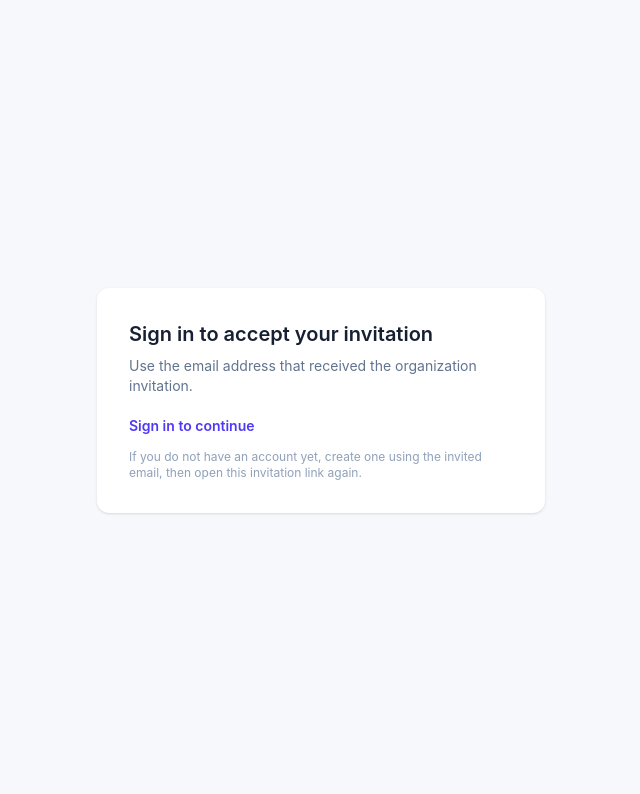
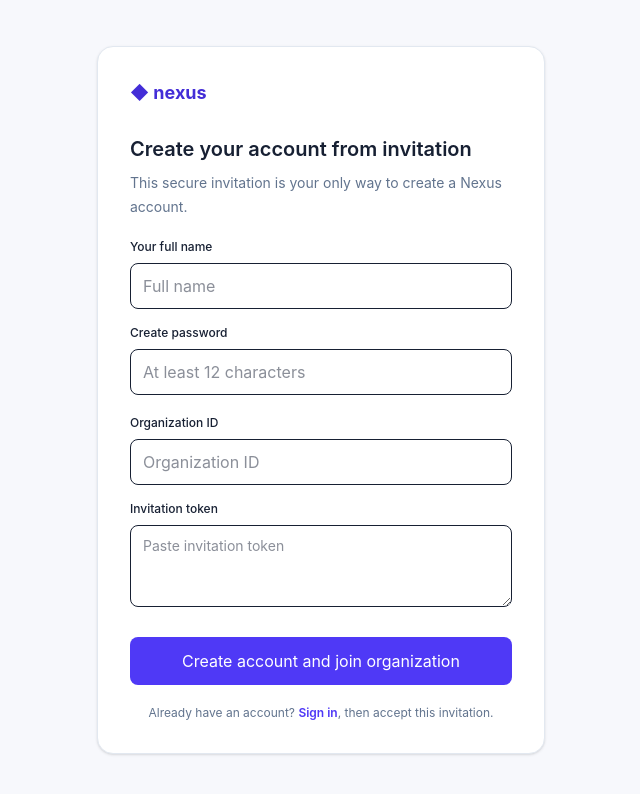
Before and after one commit to maheshdaripelli/nexus, a React (Vite) app in the folder frontend/: page /accept-invitation in a window 1280 px wide. Shown: the top 794 px of the page, without its empty margins (319-959 px from the left). Built offline with nearby package versions, Linux system fonts and the light colour scheme; no server answers.

Commit message:
feat(auth): support invitation-only account activation and joining

```diff
--- a/frontend/src/pages/AcceptInvitation.tsx
+++ b/frontend/src/pages/AcceptInvitation.tsx
@@ -1,10 +1,18 @@
-import { type FormEvent, useState } from "react";
-import { useSearchParams, useNavigate, Link } from "react-router-dom";
-import { useAuth } from "../auth/AuthContext";
-import { apiRequest } from "../lib/api";
+import {type FormEvent,useState} from "react";
+import {useSearchParams,useNavigate,Link} from "react-router-dom";
+import {useAuth} from "../auth/AuthContext";
+import {apiRequest,saveSession,type TokenResponse} from "../lib/api";
 export default function AcceptInvitationPage(){
- const [params]=useSearchParams();const navigate=useNavigate();const {user}=useAuth();const [token,setToken]=useState(params.get("token")??"");const [organizationId,setOrganizationId]=useState(params.get("organization_id")??"");const [error,setError]=useState("");const [busy,setBusy]=useState(false);
- async function submit(e:FormEvent){e.preventDefault();setError("");setBusy(true);try{await apiRequest("/api/v1/organizations/"+organizationId+"/invitations/accept?token="+encodeURIComponent(token),{method:"POST"});localStorage.setItem("nexus.organization_id",organizationId);navigate("/",{replace:true});}catch(e){setError(e instanceof Error?e.message:"Could not accept invitation");}finally{setBusy(false);}}
- if(!user)return <main className="grid min-h-screen place-items-center bg-[#f7f8fc] p-5"><div className="max-w-md rounded-xl bg-white p-8 shadow-sm"><h1 className="text-xl font-semibold">Sign in to accept your invitation</h1><p className="mt-2 text-sm text-slate-500">Use the email address that received the organization invitation.</p><Link to={"/login?next=%2Faccept-invitation&organization_id="+encodeURIComponent(organizationId)+"&token="+encodeURIComponent(token)} className="mt-5 inline-block text-sm font-semibold text-indigo-600">Sign in to continue</Link><p className="mt-3 text-xs text-slate-400">If you do not have an account yet, create one using the invited email, then open this invitation link again.</p></div></main>;
- return <main className="grid min-h-screen place-items-center bg-[#f7f8fc] p-5"><form onSubmit={submit} className="w-full max-w-md rounded-xl border border-slate-200 bg-white p-8 shadow-sm"><h1 className="text-xl font-semibold">Accept organization invitation</h1><p className="mt-2 text-sm text-slate-500">Signed in as {user.email}. Paste the invitation token and organization ID shared by the inviter.</p>{error&&<p role="alert" className="mt-4 rounded bg-red-50 p-3 text-sm text-red-700">{error}</p>}<label className="mt-5 block text-xs font-medium">Organization ID</label><input required value={organizationId} onChange={e=>setOrganizationId(e.target.value)} className="mt-2 w-full rounded-lg border px-3 py-2.5 text-sm"/><label className="mt-4 block text-xs font-medium">Invitation token</label><textarea required value={token} onChange={e=>setToken(e.target.value)} className="mt-2 w-full rounded-lg border px-3 py-2.5 text-sm"/><button disabled={busy} className="mt-6 w-full rounded-lg bg-indigo-600 py-3 text-sm font-semibold text-white">{busy?"Accepting…":"Accept invitation"}</button></form></main>;
+ const [params]=useSearchParams();const navigate=useNavigate();const {user}=useAuth();
+ const [token,setToken]=useState(params.get("token")??"");const [organizationId,setOrganizationId]=useState(params.get("organization_id")??"");
+ const [name,setName]=useState("");const [password,setPassword]=useState("");const [error,setError]=useState("");const [busy,setBusy]=useState(false);
+ async function submit(e:FormEvent){e.preventDefault();setError("");setBusy(true);try{
+  if(user){await apiRequest("/api/v1/organizations/"+organizationId+"/invitations/accept?token="+encodeURIComponent(token),{method:"POST"});}
+  else{const result=await apiRequest<TokenResponse>("/api/v1/auth/register-from-invitation",{method:"POST",body:JSON.stringify({token,full_name:name,password})});saveSession(result.access_token,result.refresh_token);}
+  localStorage.setItem("nexus.organization_id",organizationId);navigate("/",{replace:true});
+ }catch(e){setError(e instanceof Error?e.message:"Could not accept invitation");}finally{setBusy(false);}}
+ return <main className="flex min-h-screen items-center justify-center bg-[#f7f8fc] px-4 py-10"><form onSubmit={submit} className="w-full max-w-md rounded-2xl border border-slate-200 bg-white p-6 shadow-sm sm:p-8"><p className="text-lg font-bold text-indigo-700">◆ nexus</p><h1 className="mt-7 text-xl font-semibold">{user?"Accept your invitation":"Create your account from invitation"}</h1><p className="mt-2 text-sm leading-6 text-slate-500">{user?"Confirm your invitation to join another organization.":"This secure invitation is your only way to create a Nexus account."}</p>{error&&<p role="alert" className="mt-4 rounded-lg bg-red-50 p-3 text-sm text-red-700">{error}</p>}
+ {!user&&<><label className="mt-5 block text-xs font-medium">Your full name</label><input required minLength={2} maxLength={120} value={name} onChange={e=>setName(e.target.value)} className="mt-2 w-full rounded-lg border px-3 py-2.5 text-sm" placeholder="Full name"/><label className="mt-4 block text-xs font-medium">Create password</label><input required type="password" minLength={12} maxLength={128} autoComplete="new-password" value={password} onChange={e=>setPassword(e.target.value)} className="mt-2 w-full rounded-lg border px-3 py-2.5 text-sm" placeholder="At least 12 characters"/></>}
+ {user&&<p className="mt-4 rounded-lg bg-slate-50 p-3 text-xs text-slate-600">Signed in as {user.email}. The invitation must be addressed to this email.</p>}
+ <label className="mt-5 block text-xs font-medium">Organization ID</label><input required value={organizationId} onChange={e=>setOrganizationId(e.target.value)} className="mt-2 w-full rounded-lg border px-3 py-2.5 text-sm" placeholder="Organization ID"/><label className="mt-4 block text-xs font-medium">Invitation token</label><textarea required rows={3} value={token} onChange={e=>setToken(e.target.value)} className="mt-2 w-full rounded-lg border px-3 py-2.5 text-sm" placeholder="Paste invitation token"/><button disabled={busy} className="mt-6 w-full rounded-lg bg-indigo-600 py-3 text-sm font-semibold text-white disabled:opacity-60">{busy?"Processing…":user?"Accept invitation":"Create account and join organization"}</button>{!user&&<p className="mt-5 text-center text-xs text-slate-500">Already have an account? <Link to={"/login?next=%2Faccept-invitation&organization_id="+encodeURIComponent(organizationId)+"&token="+encodeURIComponent(token)} className="font-semibold text-indigo-600">Sign in</Link>, then accept this invitation.</p>}</form></main>;
 }
```
